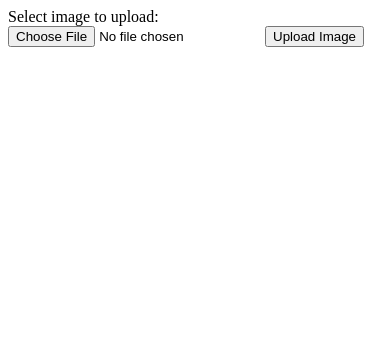
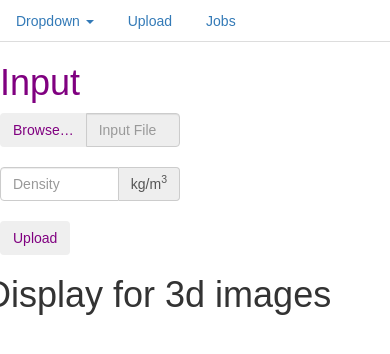
Before and after one commit to AntonyHwang/Web-based-CAE-Cloud-Platform, a Flask app: page /send in a window 390 px wide. Shown: the top 354 px of the page. Run offline with Flask 2, Linux system fonts and the light colour scheme; some libraries are stand-ins or nearby versions.

Commit message:
FrontEnd version 1

```diff
--- /dev/null
+++ b/app/static/mystyle.css
@@ -0,0 +1,19 @@
+html,body {
+    font-family: sans-serif;
+}
+
+form {
+    color: purple;
+}
+
+.sideBar {
+    background-color: blue;
+}
+
+.jumbotron {
+    background-color: gray;
+}
+
+[hidden] {
+  display: none !important;
+}
--- /dev/null
+++ b/app/templates/base.html
@@ -0,0 +1,46 @@
+<!DOCTYPE html>
+<html lang="en">
+
+<head>
+    <meta charset="utf-8" />
+    <title>{% block title %}Material Base{% endblock %}</title>
+    <script src="https://maxcdn.bootstrapcdn.com/bootstrap/3.3.7/js/bootstrap.min.js" integrity="sha384-Tc5IQib027qvyjSMfHjOMaLkfuWVxZxUPnCJA7l2mCWNIpG9mGCD8wGNIcPD7Txa"
+        crossorigin="anonymous"></script>
+    <script src="//ajax.googleapis.com/ajax/libs/jquery/1.11.0/jquery.min.js"></script>
+    <link rel="stylesheet" href="https://maxcdn.bootstrapcdn.com/bootstrap/3.3.7/css/bootstrap.min.css" integrity="sha384-BVYiiSIFeK1dGmJRAkycuHAHRg32OmUcww7on3RYdg4Va+PmSTsz/K68vbdEjh4u"
+        crossorigin="anonymous">
+    <link rel="stylesheet" href="{{ url_for('static', filename='mystyle.css') }}?version=2" type="text/css" />
+    {% block head %}{% endblock%}
+</head>
+
+<body>
+
+
+    <div class="drawer">
+
+        <ul class="nav nav-tabs">
+            <li role="presentation" class="dropdown">
+                <a class="dropdown-toggle" data-toggle="dropdown" href="#" role="button" aria-haspopup="true" aria-expanded="false">
+                    Dropdown <span class="caret"></span>
+                </a>
+                <ul class="dropdown-menu">
+                    <li><a href="#">LogOut</a></li>
+                </ul>
+            </li>
+
+            <li role="presentation"><a href="#">Upload</a></li>
+            <li role="presentation"><a href="#">Jobs</a></li>
+        </ul>
+
+
+    </div>
+    <div class="row">
+        <div class="col-md-2"></div>
+        <div class="col-md-8" id="content">
+            {% block content %}{% endblock %}
+        </div>
+        <div class="col-md-2"></div>
+    </div>
+
+
+</body>
--- a/app/templates/index.html
+++ b/app/templates/index.html
@@ -1,13 +1,60 @@
-<!DOCTYPE html>
-<html>
-	<head>
-	</head>
+{%- extends "base.html" %} {% block title %}submit{% endblock %} {% block head %}
+<script>
+	$(function () {
+		$(document).on('change', ':file', function () {
+			var input = $(this),
+				numFiles = input.get(0).files ? input.get(0).files.length : 1,
+				label = input.val().replace(/\\/g, '/').replace(/.*\//, '');
+			input.trigger('fileselect', [numFiles, label]);
+		});
+		$(document).ready(function () {
+			$(':file').on('fileselect', function (event, numFiles, label) {
+				var input = $(this).parents('.input-group').find(':text'),
+					log = numFiles > 1 ? numFiles + ' files selected' : label;
+				input.val(log);
+			});
+		});
+	});
 
-	<body>
-		<form action="/send" method="post">
-    		Select image to upload:
-    		<input type="file" name="fileToUpload" id="fileToUpload">
-    		<input type="submit" value="Upload Image" name="submit">
-		</form>
-	</body>
-</html>
+</script>
+
+{%endblock%} {% block content %}
+
+
+<div class="row">
+
+	<form action="/send" method="post">
+		<div class="col-xs-6">
+			<h1>Input</h1>
+			<div class="input-group">
+				<label class="input-group-btn">
+					<button class="btn">
+    				Browse&hellip; <input type="file" style="display: none;" multiple>
+					</button>
+				</label>
+				<input type="text" class="form-control" readonly placeholder="Input File">
+			</div>
+
+			<br>
+
+			<div class="input-group">
+				<input type="text" class="form-control" placeholder="Density" maxlength="50"> <!-- add name="Density"-->
+				<span class="input-group-addon">kg/m<sup>3</sup></span>
+			</div>
+
+			<br>
+
+			<button class="btn">
+				Upload<input type="submit" name="submit" style="display: none;">
+			</button>
+		</div>
+	</form>
+</div>
+
+<div class="row">
+	<div class="jumbletron">
+		<h1>Display for 3d images</h1>
+	</div>
+</div>
+
+{% endblock %}
```
Also changed, not shown: app/unitTest.py (added, +24 -0 lines).
